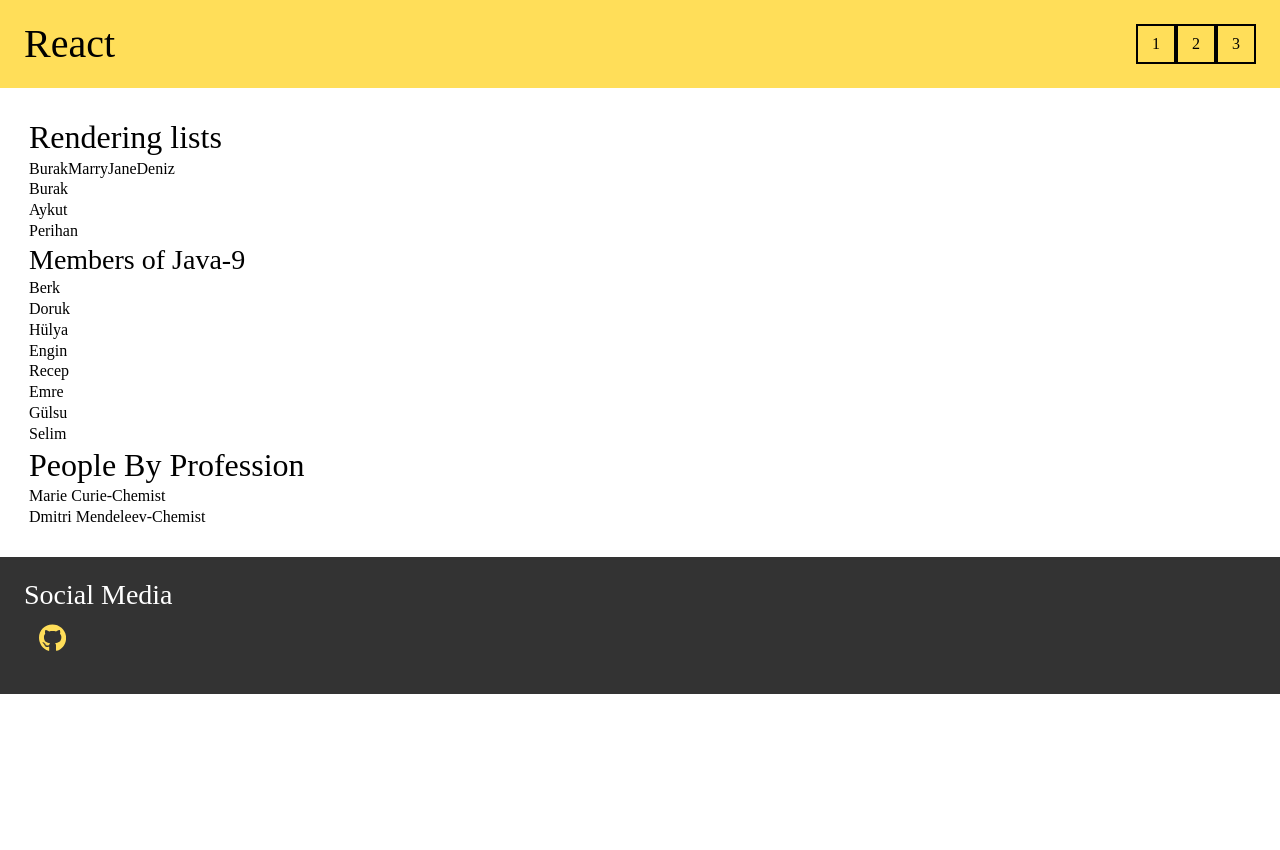
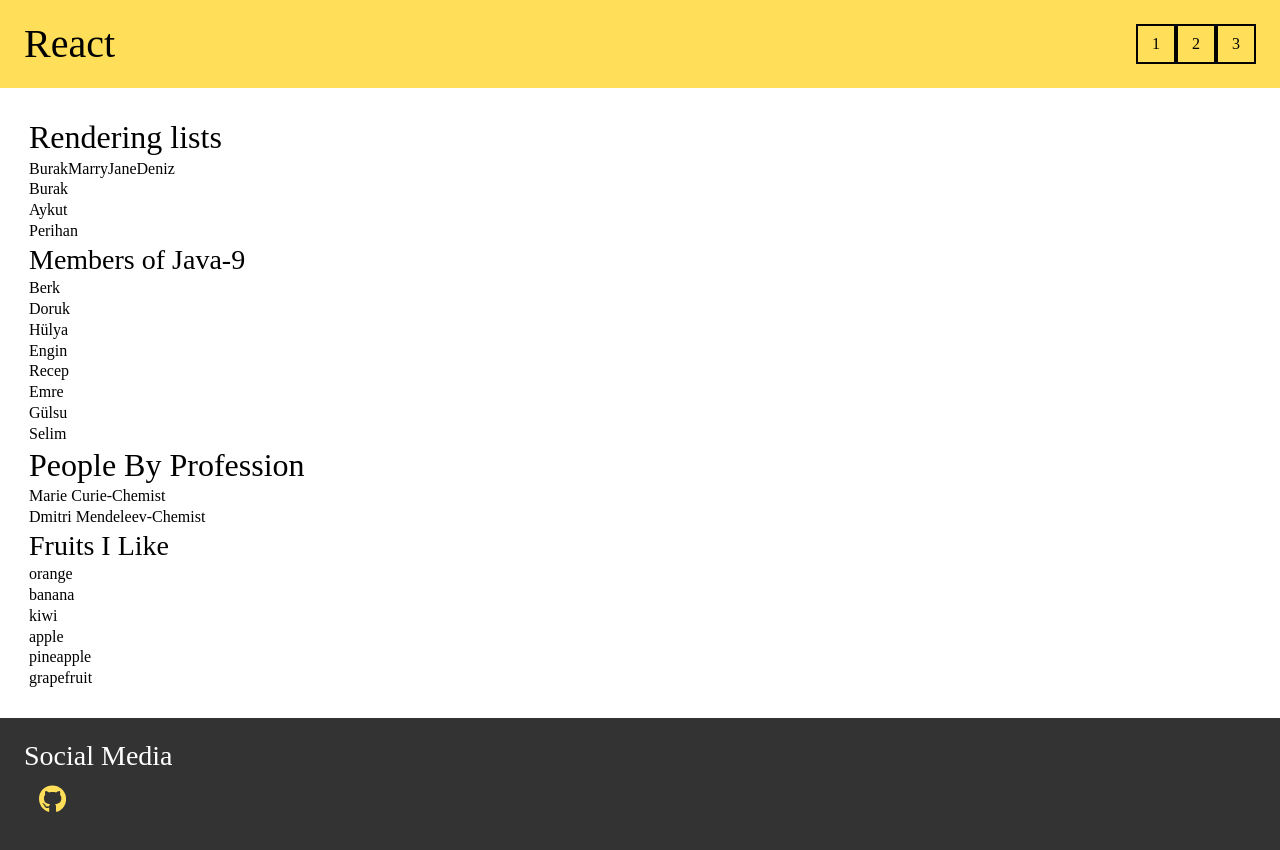
Before and after one commit to HulyaMartli/ReactExercises01-Intro, a React (Vite) app: page / in a window 1280 px wide. Shown: the top 850 px of the page. Before the commit the page ends 800 px from the top, so only its background shows below. Built offline with nearby package versions, Linux system fonts and the light colour scheme.

Commit message:
npm uuid dependency added for list element key values

```diff
--- a/package.json
+++ b/package.json
@@ -11,7 +11,8 @@
   },
   "dependencies": {
     "react": "^18.2.0",
-    "react-dom": "^18.2.0"
+    "react-dom": "^18.2.0",
+    "uuid": "^9.0.0"
   },
   "devDependencies": {
     "@types/react": "^18.2.15",
--- a/src/pages/Page04-RenderingList.jsx
+++ b/src/pages/Page04-RenderingList.jsx
@@ -1,3 +1,6 @@
+import { v4 as uuidv4 } from 'uuid';
+uuidv4();
+
 const myArr = ["Burak", "Marry", "Jane", "Deniz"];
 const myObj = { id: 0, isHidden: false };
 const myJsxList = [<li key="a">Burak</li>, <li key="b">Aykut</li>, <li key="c">Perihan</li>]
@@ -16,6 +19,7 @@ export function Page04() {
             </ul>
             <PeopleOfJava9 />
             <PeopleByProfession profession="Chemist" />
+            <Fruits/>
         </section>
     )
 }
@@ -56,3 +60,21 @@ function PeopleByProfession({ profession }) {
     )
 
 }
+
+const fruits = ["orange", "banana", "kiwi", "apple", "pineapple", "grapefruit"];
+
+const fruitUniqueIds = fruits.map( fruit => uuidv4());
+
+console.log(fruitUniqueIds)
+
+function Fruits(){
+    const fruitJsxArray = fruits.map((fruit, index)=><li key={fruitUniqueIds[index]}>{fruit}</li>)
+    return(
+        <>
+        <h3>Fruits I Like</h3>
+        <ul>
+            {fruitJsxArray}
+        </ul>
+        </>
+    )
+}
```
Also changed, not shown: 1 other file (tests, documents, lock files or other folders).
